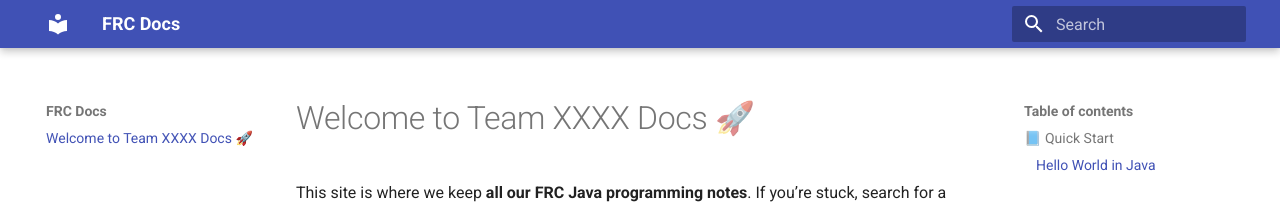
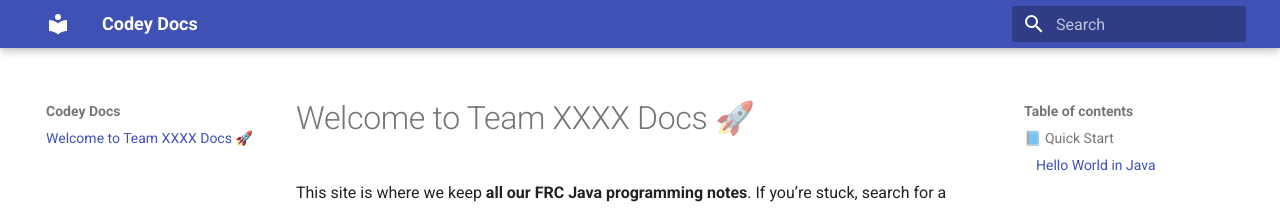
Before and after one commit to DanFRC/codey-docs, an MkDocs documentation site: the page built from docs/index.md, in a window 1280 px wide. Shown: the top 208 px of the page. Built offline with MkDocs 1.6.1 and Material for MkDocs 9.7.7, drawn with Linux system fonts in a browser that asks for light colours.

Commit message:
Update mkdocs.yml

```diff
--- a/mkdocs.yml
+++ b/mkdocs.yml
@@ -1,3 +1,4 @@
-site_name: FRC Docs
+site_name: Codey Docs
 theme:
   name: material
+site_url: https://DanFRC.github.io/codey-docs/
```
